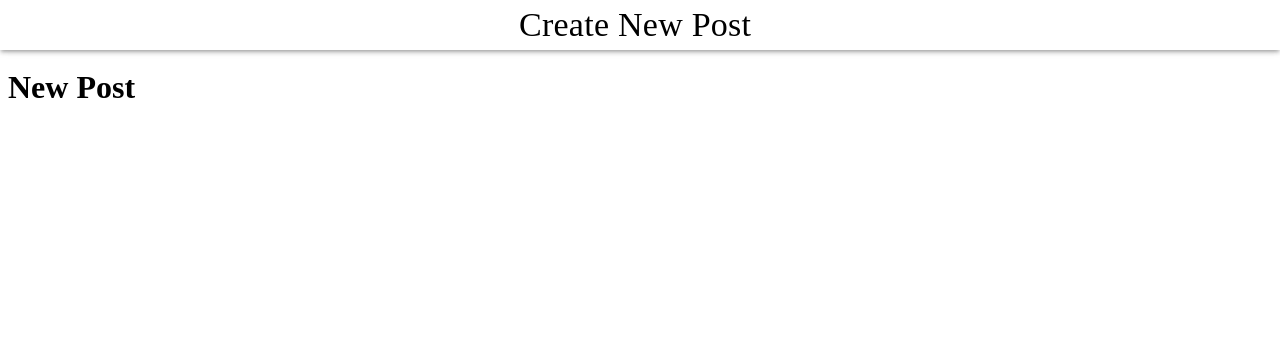
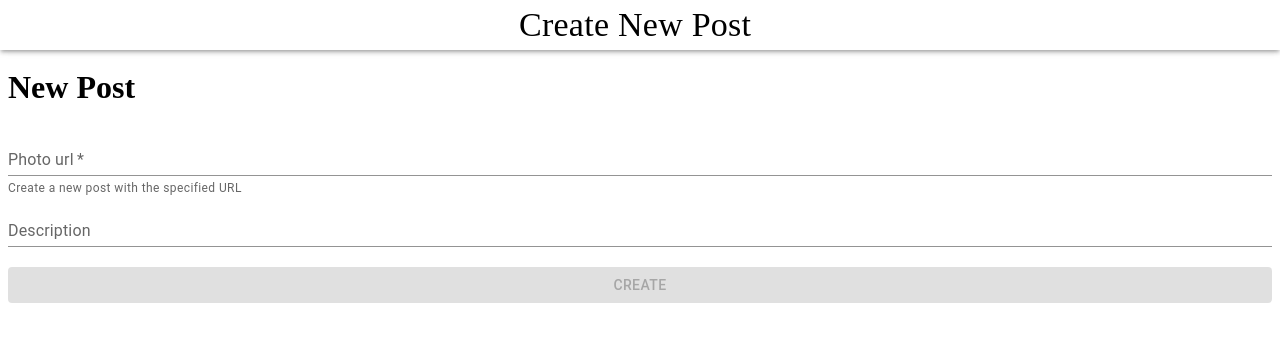
Before and after one commit to hallel25/instagram, a React (Vite) app in the folder Frontend/: page /new-post in a window 1280 px wide. Shown: the top 342 px of the page. Built offline with nearby package versions, Linux system fonts and the light colour scheme; some icons are missing; a web font is replaced by a local one.

Commit message:
add create post fields

```diff
--- a/Frontend/src/pages/NewPost/NewPost.tsx
+++ b/Frontend/src/pages/NewPost/NewPost.tsx
@@ -1,10 +1,77 @@
+import { Button, TextField } from "@mui/material";
 import { Navbar } from "../../components/Navbar";
+import { useState } from "react";
+import { useNavigate } from "react-router-dom";
+import { z } from "zod/v4";
 
 export const NewPost = () => {
+  const navigate = useNavigate();
+  const [URL, setURL] = useState<string>("");
+  const [description, setDescription] = useState<string>("");
+  const [URLError, setURLError] = useState<boolean>(false);
+
+  const handleURLChange = (e: React.ChangeEvent<HTMLInputElement>) => {
+    setURL(e.target.value);
+
+    if (e.target.validity.valid) {
+      setURLError(false);
+    } else {
+      setURLError(true);
+    }
+  };
+
+  const handleDescriptionChange = (e: React.ChangeEvent<HTMLInputElement>) => {
+    setDescription(e.target.value);
+  };
+
+  const submit = () => {
+    const httpUrl = z.url({
+      protocol: /^https?$/,
+      hostname: z.regexes.domain,
+    });
+
+    const result = httpUrl.safeParse(URL);
+
+    if (!result.success) {
+      setURLError(true);
+    } else {
+
+      navigate(-1);
+    }
+  };
+
   return (
     <>
-      <Navbar canExit={true} text="Create New Post"/>
+      <Navbar canExit={true} text="Create New Post" />
       <h1>New Post</h1>
+      <TextField
+        fullWidth
+        required
+        variant="standard"
+        label="Photo url"
+        value={URL}
+        onChange={handleURLChange}
+        error={URLError}
+        helperText="Create a new post with the specified URL"
+      />
+      <TextField
+        id="standard-basic"
+        label="Description"
+        variant="standard"
+        fullWidth
+        value={description}
+        onChange={handleDescriptionChange}
+      />
+      <Button
+        type="submit"
+        variant="contained"
+        fullWidth
+        disabled={URL == ""}
+        style={{ marginTop: 20 }}
+        onClick={submit}
+      >
+        CREATE
+      </Button>
     </>
   );
 };
--- a/Frontend/src/types/userSchema.ts
+++ b/Frontend/src/types/userSchema.ts
@@ -1,9 +1,9 @@
-import { z } from "zod";
+import * as z from "zod/v4";
 
 export const userSchema = z.object({
-  id: z.string().uuid(),
+  id: z.uuid(),
   username: z.string(),
-  email: z.string().email(),
+  email: z.email(),
 });
 
 export type User = z.infer<typeof userSchema>;
```
Also changed, not shown: Frontend/src/types/likesSchema.ts (+5 -5 lines), Frontend/src/types/postSchema.ts (+11 -6 lines).
